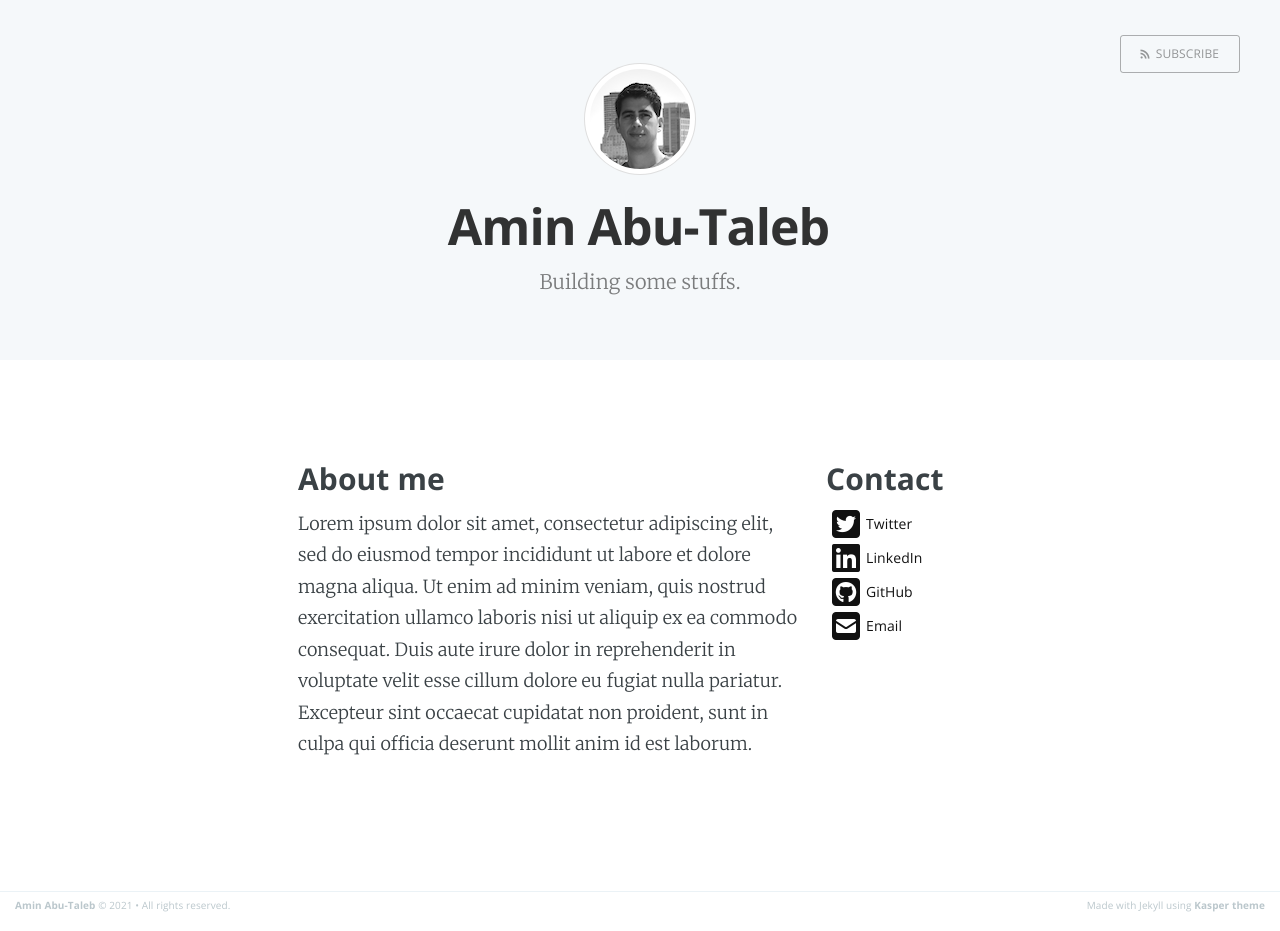
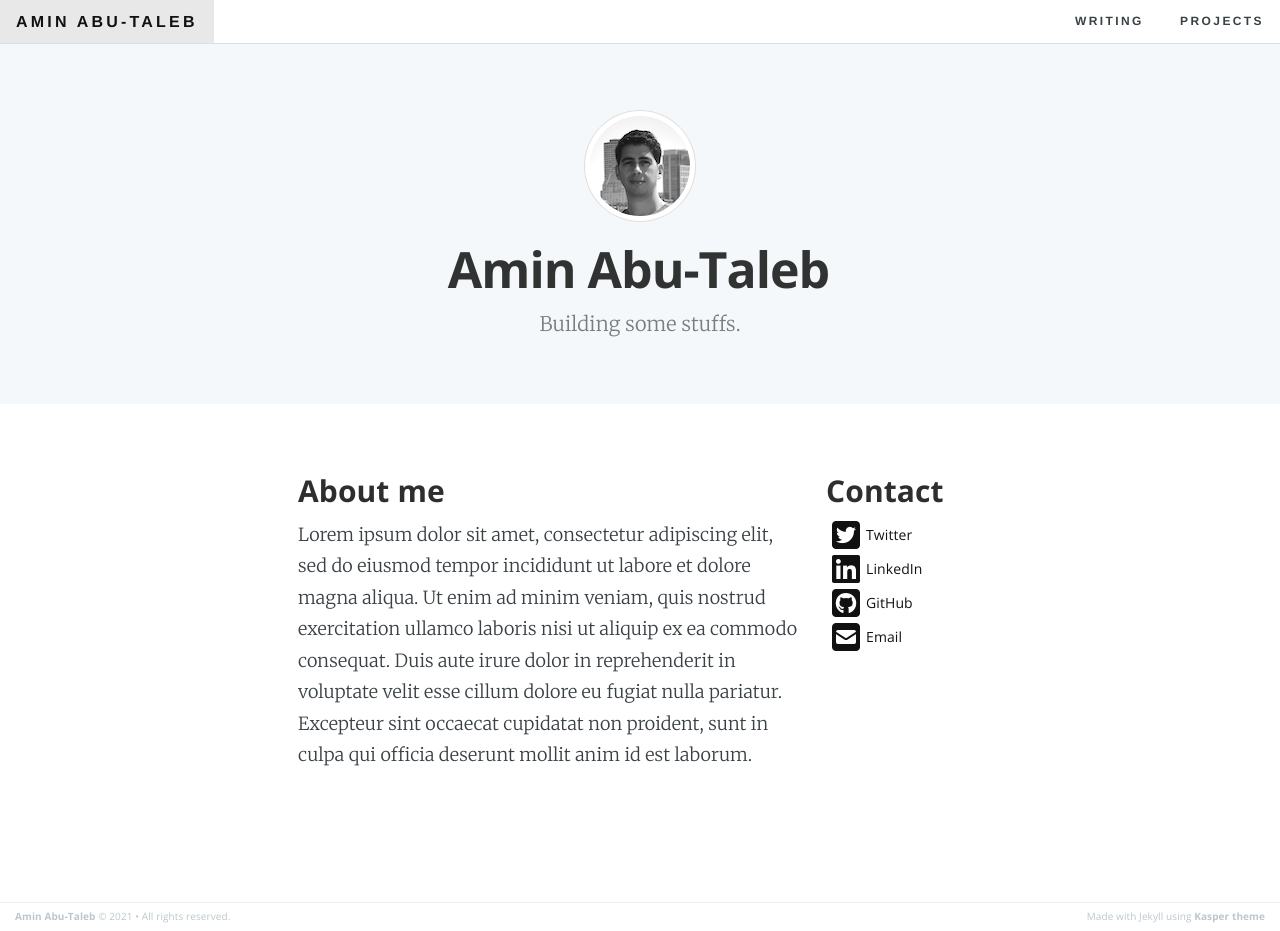
Before and after one commit to aabutaleb/aabutaleb.github.io, a Jekyll site: the page built from index.html, in a window 1280 px wide. Built offline with Jekyll 4.4.1, drawn with Linux system fonts in a browser that asks for light colours; nearby versions of some CDN libraries; the list of posts is cut into pages by our own code.

Commit message:
adding nav bar

```diff
--- a/_config.yml
+++ b/_config.yml
@@ -24,6 +24,17 @@ disqus-shortname: "Amin"
 plugins:
   - jekyll-feed
   - jekyll-paginate
+
+# Internal nav
+nav:
+  main:
+    writing: "/writing"
+    projects: "/projects"
+  writing:
+    all: "/writing"
+    popular: "/writing/popular"
+    tags: "/writing/tags"
+    rss: "/feed.xml"
 
 contact_urls:
   twitter:
--- /dev/null
+++ b/_includes/nav.html
@@ -0,0 +1,12 @@
+<nav class="clearfix border-bottom border-light-gray">
+  <div class="left">
+    <a href="{{ site.url }}" class="button py2 button-transparent nav-button caps nav-main-button">{{ site.name }}</a>
+  </div>
+  <ul class="right list-reset m0 nav-collapse">
+    {% for nav_item in site.nav.main %}
+      <li class="inline-block m0">
+        <a href="{{ nav_item[1] }}" class="button button-transparent py2 h6 nav-button caps{% if page.nav_item == nav_item[0] %} link-color{% endif %}">{{ nav_item[0] }}</a>
+      </li>
+    {% endfor %}
+  </ul>
+</nav>
--- a/_layouts/default.html
+++ b/_layouts/default.html
@@ -11,11 +11,13 @@
     <meta name="MobileOptimized" content="320" />
     <meta name="viewport" content="width=device-width, initial-scale=1.0" />
 
-    <link rel="stylesheet" type="text/css" href="{{'/assets/css/screen.css' | relative_url}}" />
     <link rel="stylesheet" type="text/css" href="//fonts.googleapis.com/css?family=Merriweather:300,700,700italic,300italic|Open+Sans:700,400" />
     <!-- Customisation  -->
     <link rel="stylesheet" type="text/css" href="{{'/assets/css/main.css' | relative_url}} " />
+    <link rel="stylesheet" type="text/css" href="{{'/assets/css/screen.css' | relative_url}}" />
+
     <script src="https://kit.fontawesome.com/c690d77369.js" crossorigin="anonymous"></script>
+
     {% include favicon.html %}
 
 </head>
--- a/_sass/_basscss.scss
+++ b/_sass/_basscss.scss
@@ -75,37 +75,37 @@
 //
 // }
 //
-// button,
-// .button {
-//   font-size: inherit;
-//   font-weight: bold;
-//   text-decoration: none;
-//   cursor: pointer;
-//   display: inline-block;
-//   box-sizing: border-box;
-//   line-height: 1.125rem;
-//   padding: .5rem 1rem;
-//   margin: 0;
-//   height: auto;
-//   border: 1px solid transparent;
-//   vertical-align: middle;
-//   -webkit-appearance: none;
-// }
-//
-// button:after,
-// button:before,
-// .button:after,
-// .button:before {
-//   box-sizing: border-box;
-// }
-//
-// ::-moz-focus-inner {
-//   border: 0;
-//   padding: 0;
-// }
-//
-// .button:hover { text-decoration: none }
-//
+button,
+.button {
+  font-size: inherit;
+  font-weight: bold;
+  text-decoration: none;
+  cursor: pointer;
+  display: inline-block;
+  box-sizing: border-box;
+  line-height: 1.125rem;
+  padding: .5rem 1rem;
+  margin: 0;
+  height: auto;
+  border: 1px solid transparent;
+  vertical-align: middle;
+  -webkit-appearance: none;
+}
+
+button:after,
+button:before,
+.button:after,
+.button:before {
+  box-sizing: border-box;
+}
+
+::-moz-focus-inner {
+  border: 0;
+  padding: 0;
+}
+
+.button:hover { text-decoration: none }
+
 // table {
 //   border-collapse: separate;
 //   border-spacing: 0;
@@ -175,7 +175,7 @@
 //     font-size: 1.25rem;
 //     font-style: italic;
 //   }
-//
+
 // h1, .h1 { font-size: 2rem }
 // h2, .h2 { font-size: 1.5rem }
 // h3, .h3 { font-size: 1.25rem }
--- /dev/null
+++ b/_sass/_buttons.scss
@@ -0,0 +1,15 @@
+.nav-button {
+  font-family: Montserrat,"Helvetica Neue",Helvetica,Arial,sans-serif;
+  font-weight: 700;
+  padding: 15px;
+  font-size: 12px;
+}
+
+.nav-main-button {
+  padding: 15px;
+  font-size: 16px;
+}
+
+.button-height {
+  line-height: 2.125rem;
+}
--- a/assets/css/main.scss
+++ b/assets/css/main.scss
@@ -10,5 +10,6 @@
 
 // Import partials from `sass_dir` (defaults to `_sass`)
 @import "basscss";
+@import "buttons";
 @import 'custom-resets';
 @import "syntax";
--- a/index.html
+++ b/index.html
@@ -5,15 +5,10 @@ cover: false
 about: 'about.html'
 ---
 
+{% include nav.html %}
+
 <header class="main-header {% if page.cover %}" style="background-image: url({{ page.cover }}) {%else%}no-cover{% endif %}">
-    <nav class="main-nav overlay clearfix">
-            {% if page.logo %}
-                <a class="blog-logo" href="{{ site.baseurl }}">
-                    <img src="{{ page.logo }}" alt="Blog Logo" />
-                </a>
-            {% endif %}
-        <a class="subscribe-button icon-feed" href="{{'feed.xml' | relative_url }} ">Subscribe</a>
-    </nav>
+
     <div class="vertical">
         <div class="main-header-content inner">
             <a href="{{ site.url }}">
```
Also changed, not shown: writing/index.html (renamed from blog/index.html).
